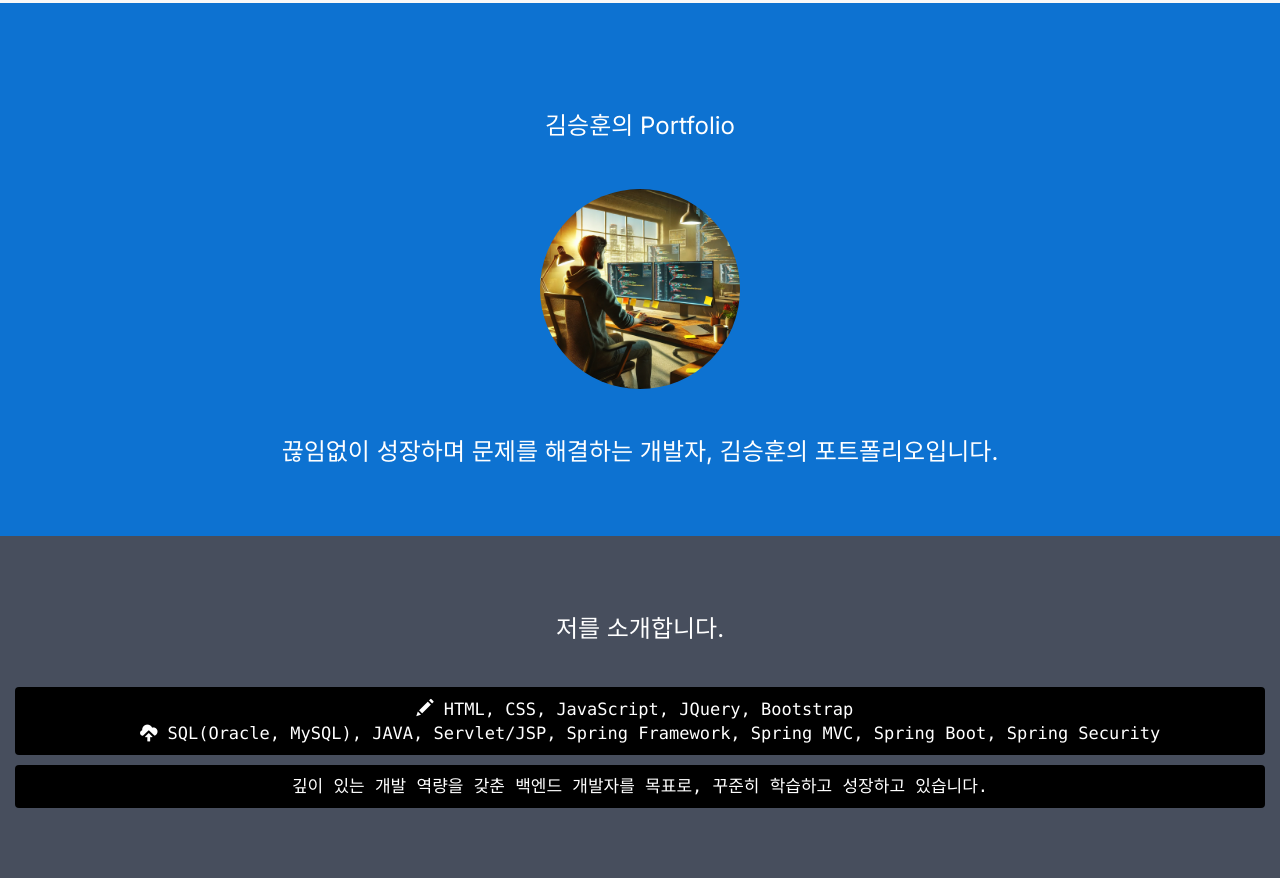
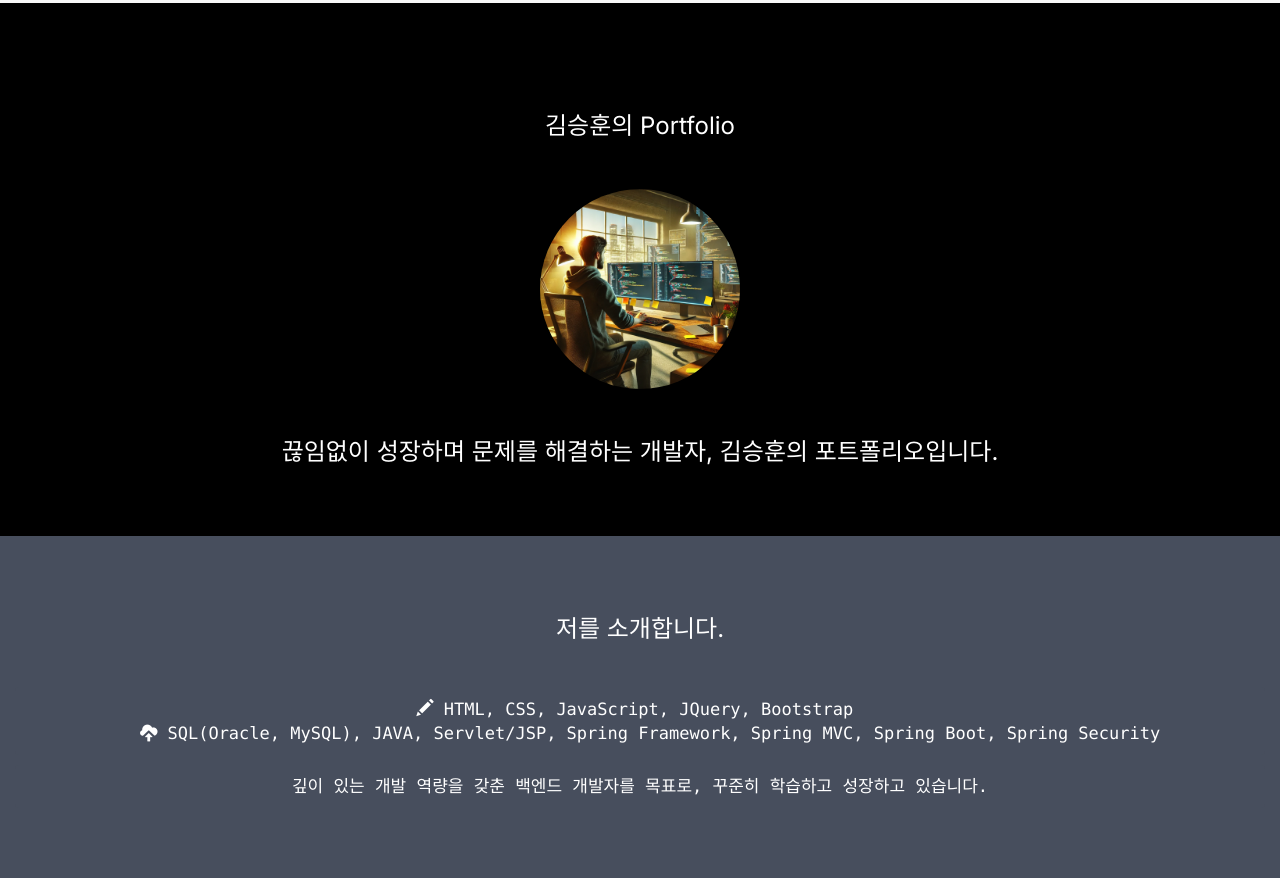
Before and after one commit to SeungHun333/portfolio, a plain HTML site: page index.html in a window 1280 px wide. Shown: the part 67-952 px from the top of the page. Drawn offline with nearby package versions, Linux system fonts and the light colour scheme; a web font is replaced by a local one.

Commit message:
Update index.html

```diff
--- a/index.html
+++ b/index.html
@@ -21,7 +21,7 @@
     }
     pre {
       border: none;
-      background-color: #000000;
+      background-color: #474e5d;
       color: #ffffff;
       text-align: center;
       font-size: 17px;
@@ -42,7 +42,7 @@
       color: #097dca !important;
     }
     .bg-1 {
-      background-color: #0d72d1;
+      background-color: #000000;
       color: #ffffff;
     }
     .bg-1 img {
```
